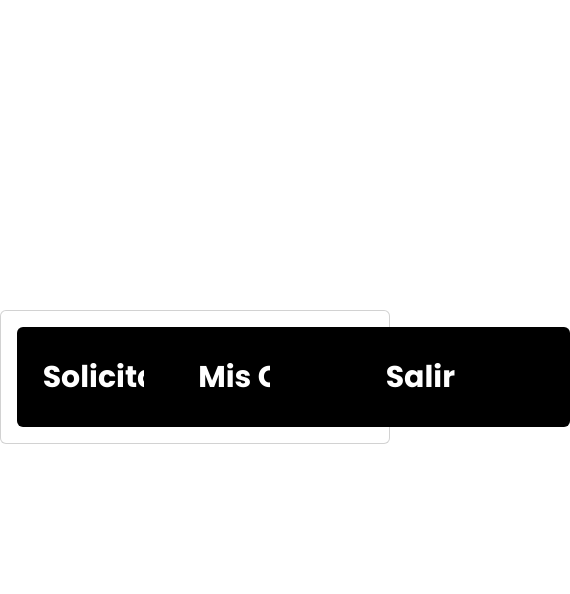
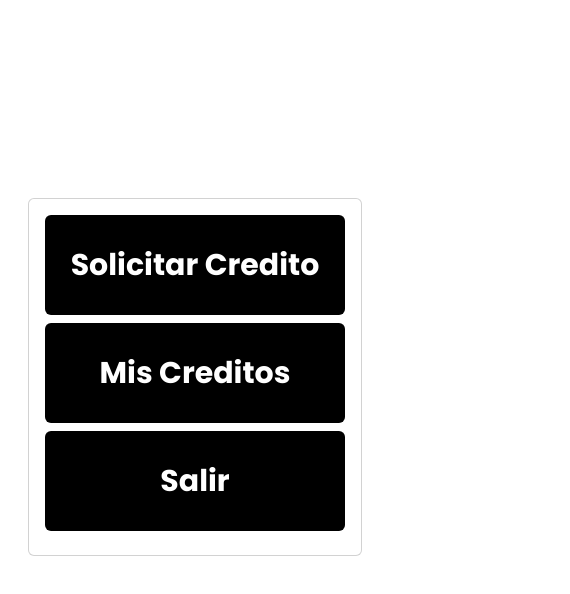
Before and after one commit to Sebasperezr/Simulador-Creditos, a website with bundled scripts: page pages/cliente.html in a window 390 px wide. Both pictures are taken after a click on the button "Siguiente". Shown: the part 100-694 px from the top of the page, 570 px wide, since content can reach past the window. Built offline with nearby package versions, Linux system fonts and the light colour scheme.

Commit message:
Fix responsive desing

```diff
--- a/css/style.css
+++ b/css/style.css
@@ -40,6 +40,12 @@ h3 {
 .width-100{
     width: 100%;
 }
+
+.min-width-fit-content{
+
+    min-width:fit-content;
+}
+
 .container-fluid {
     padding: 0;
     text-align: center;
@@ -60,6 +66,7 @@ h3 {
     width: 300px;
     font-size: 30px;
     font-weight: 800;
+    margin-bottom: 8px;
 }
 
 .num-installments{
--- a/pages/cliente.html
+++ b/pages/cliente.html
@@ -24,7 +24,7 @@
 
     <main class="container-center">
 
-        <section id="login" class="card" style="width: 35em;">
+        <section id="login" class="card m-2" style="width: 35em;">
             <div class="card-body">
 
                 <div class="mb-3">
@@ -39,20 +39,22 @@
 
             </div>
         </section>
-        <section id="menu" class="card" style="display: none;">
+        <section id="menu" style="display: none;">
+            <div class="card">
                 <div class="card-body">
-                <div class="row">
-                    <div class="col-4">
+                    <div>
+                        <div>
                             <button id="buttonGetCredit" type="button" class="btn btn-menu">Solicitar Credito</button>
                         </div>
-                    <div class="col-4">
+                        <div>
                             <button id="buttonCreditList" type="button" class="btn btn-menu">Mis Creditos</button>
                         </div>
-                    <div class="col-4">
+                        <div>
 
                             <a href="../index.html">
                                 <button type="button" class="btn btn-menu">Salir</button>
                             </a>
+                        </div>
                     </div>
                 </div>
             </div>
@@ -109,13 +111,13 @@
             </div>
         </section>
 
-        <section id="creditList"  style="display: none;">
+        <section id="creditList" style="display: none;">
 
             <div class="row" id="divCreditList">
 
             </div>
             <div class="row d-flex justify-content-center">
-                <button type="button" id="buttonGetMenu2"class="btn btn-dark width-100">Atras</button>
+                <button type="button" id="buttonGetMenu2" class="btn btn-dark width-100">Atras</button>
             </div>
         </section>
 
@@ -123,11 +125,11 @@
 
 
 
-    <script type="module" src="../js/cliente.js"></script>
     <script src="https://cdn.jsdelivr.net/npm/bootstrap@5.2.2/dist/js/bootstrap.bundle.min.js"
         integrity="sha384-OERcA2EqjJCMA+/3y+gxIOqMEjwtxJY7qPCqsdltbNJuaOe923+mo//f6V8Qbsw3"
         crossorigin="anonymous"></script>
 
+    <script type="module" src="../js/cliente.js"></script>
 </body>
 
 </html>
```
Also changed, not shown: index.html (+3 -3 lines). Lines whose indentation alone changed are shown as unchanged.
